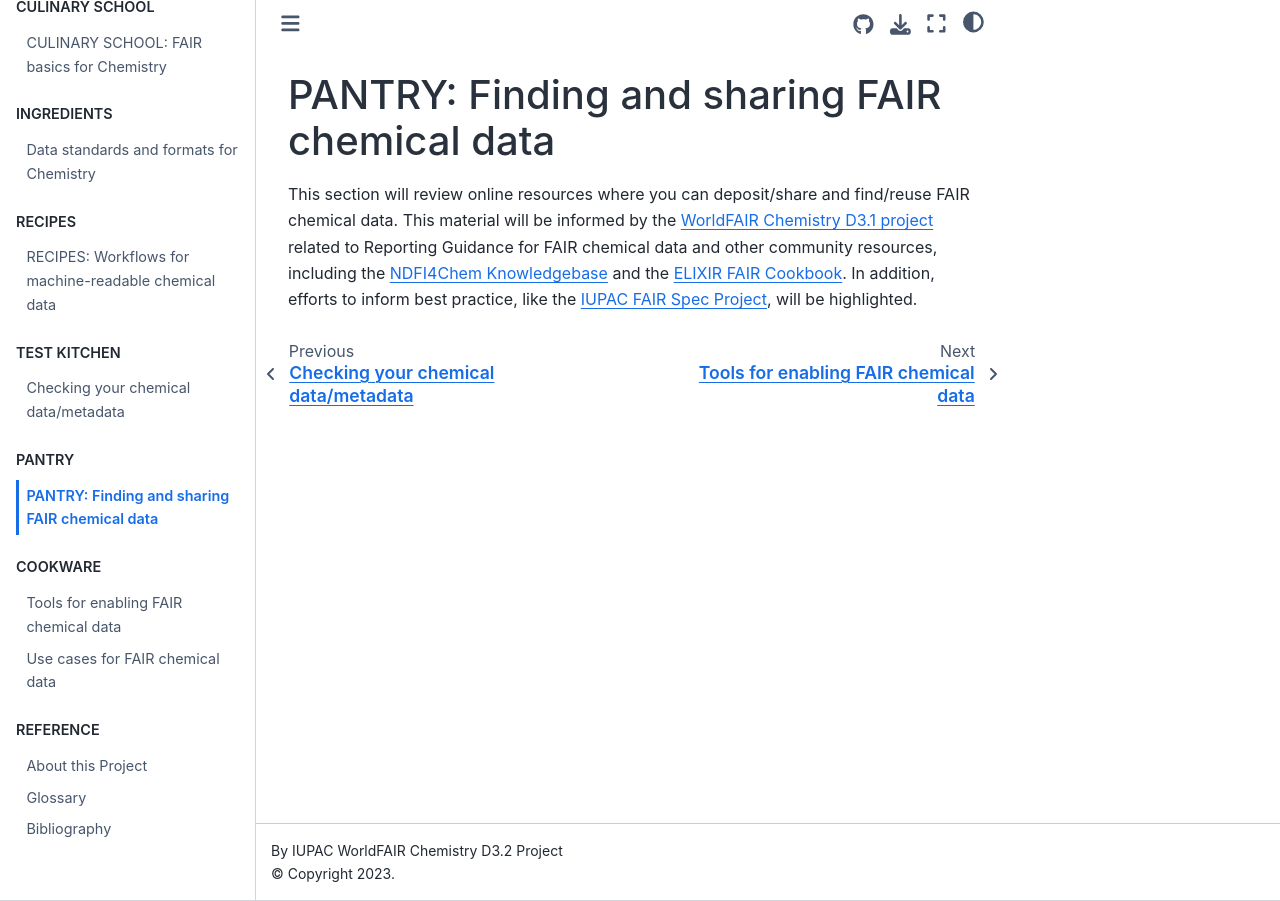
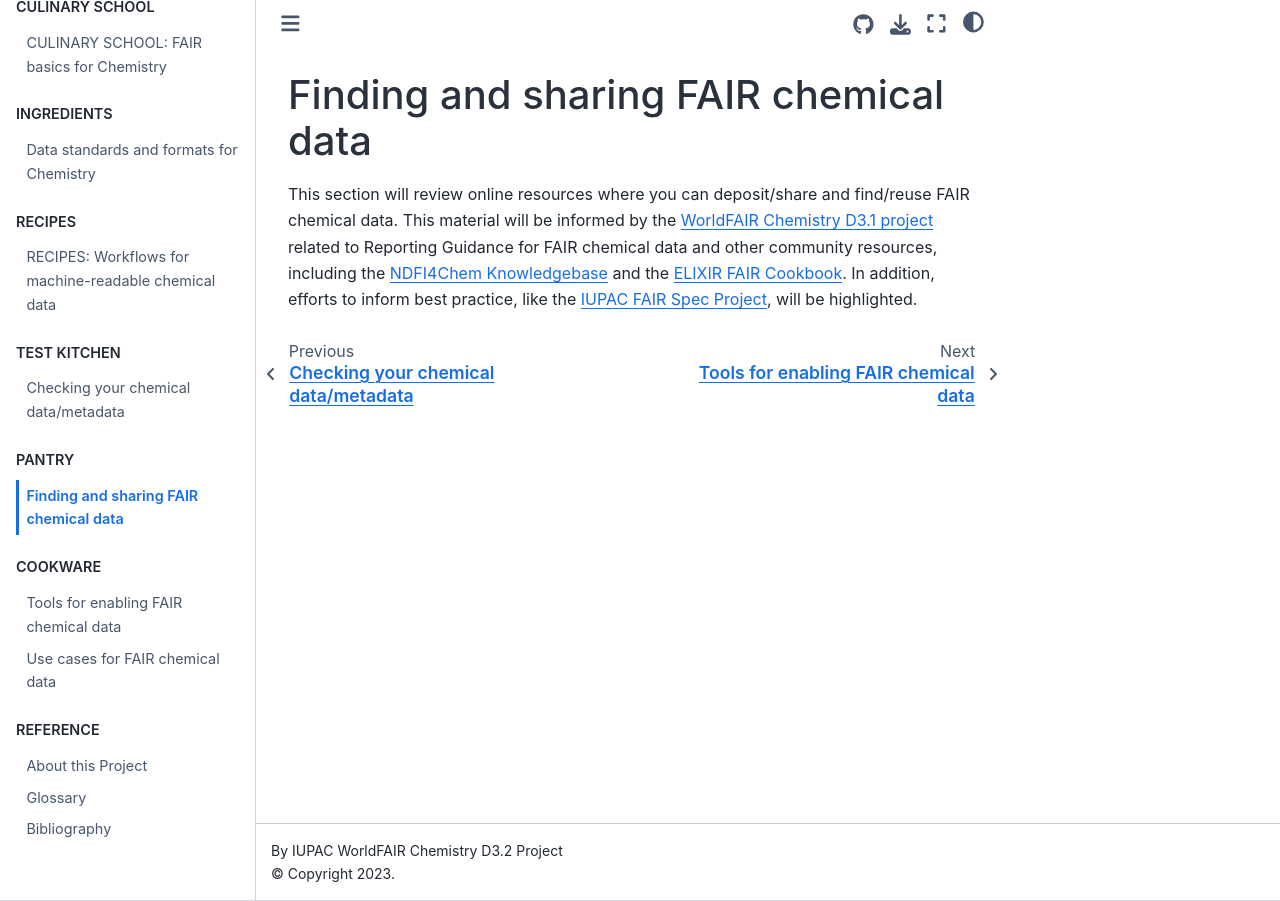
Before and after one commit to IUPAC/WFChemCookbook, a Jupyter Book: the page built from book/pantry.md, in a window 1280 px wide. Built offline with Jupyter Book 1.0.4 settings and Sphinx 7.4.7 and the Sphinx Book theme 1.1.4, drawn with Linux system fonts in a browser that asks for light colours.

Commit message:
Update pantry.md

```diff
--- a/book/pantry.md
+++ b/book/pantry.md
@@ -1,4 +1,4 @@
-# PANTRY: Finding and sharing FAIR chemical data
+# Finding and sharing FAIR chemical data
 
 This section will review online resources where you can deposit/share and find/reuse FAIR chemical data. This material
 will be informed by the [WorldFAIR Chemistry D3.1 project](https://iupac.org/project/2022-027-1-024) related to
```
